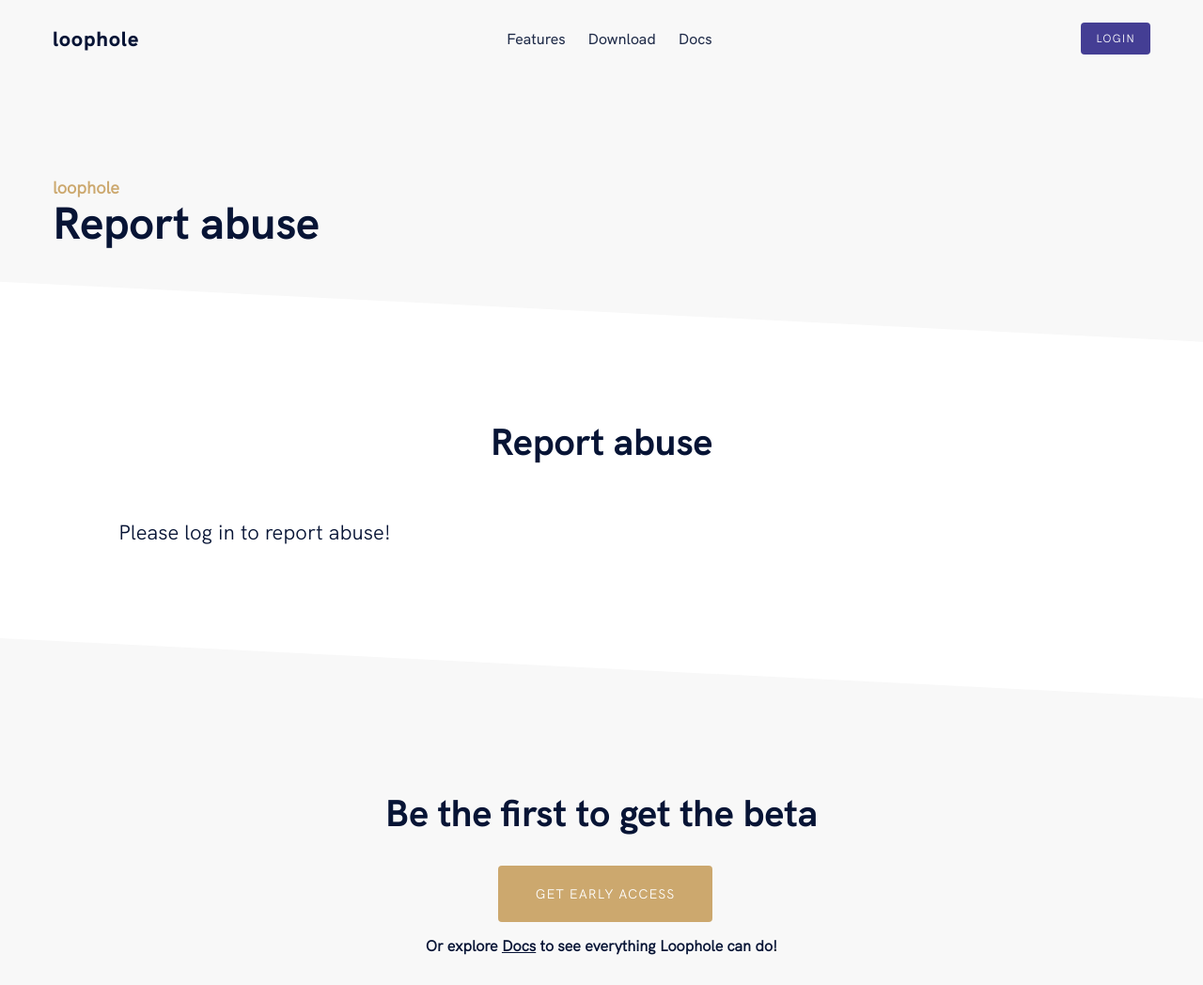
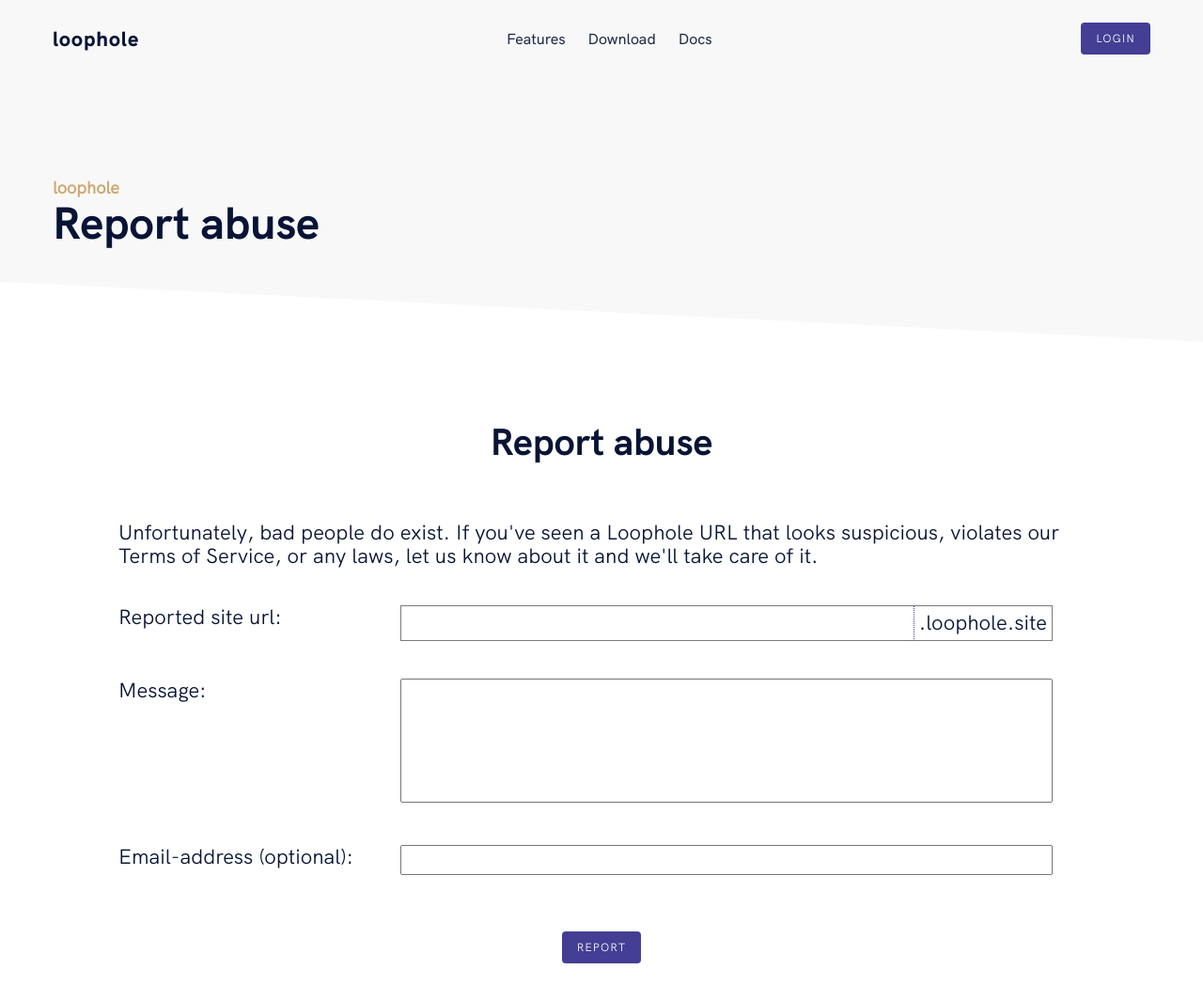
Before and after one commit to loophole/website, a Gatsby site: page /abuse in a window 1280 px wide. Shown: the top 1048 px of the page at 94% size. Built offline with nearby package versions, Linux system fonts and the light colour scheme; Gatsby itself is replaced by a stand-in of ours.

Commit message:
Report abuse for everyone

```diff
--- a/src/components/reportabuse/content.js
+++ b/src/components/reportabuse/content.js
@@ -12,6 +12,10 @@ const Content = () => {
   const [urlValid, setUrlValid] = useState(true);
   const [messageValid, setMessageValid] = useState(true);
   const { user } = useAuth0();
+
+  if (user && user.email && mail !== user.email) {
+    setMail(user.email);
+  }
 
   const changeUrl = (currentUrl) => {
     if (currentUrl.length > 40) {
@@ -49,8 +53,6 @@ const Content = () => {
         <SectionTitle>Report abuse</SectionTitle>
         <ContentWrapper>
           <ContentText>
-            {
-              user ?
             <ReportAbuseContent>
               <ReportAbuseContentRow>
                 Unfortunately, bad people do exist. If you've seen a Loophole URL that looks suspicious, violates our Terms of Service, or any laws, let us know about it and we'll take care of it.
@@ -94,13 +96,7 @@ const Content = () => {
                   Report
             </ActionButton>
               </ReportAbuseContentRow>
-                </ReportAbuseContent> :
-                <ReportAbuseContent>
-                  <ReportAbuseContentRow>
-                    Please log in to report abuse!
-              </ReportAbuseContentRow>
             </ReportAbuseContent>
-            }
           </ContentText>
         </ContentWrapper>
       </StyledContainer>
```
Lines whose indentation alone changed are shown as unchanged.
